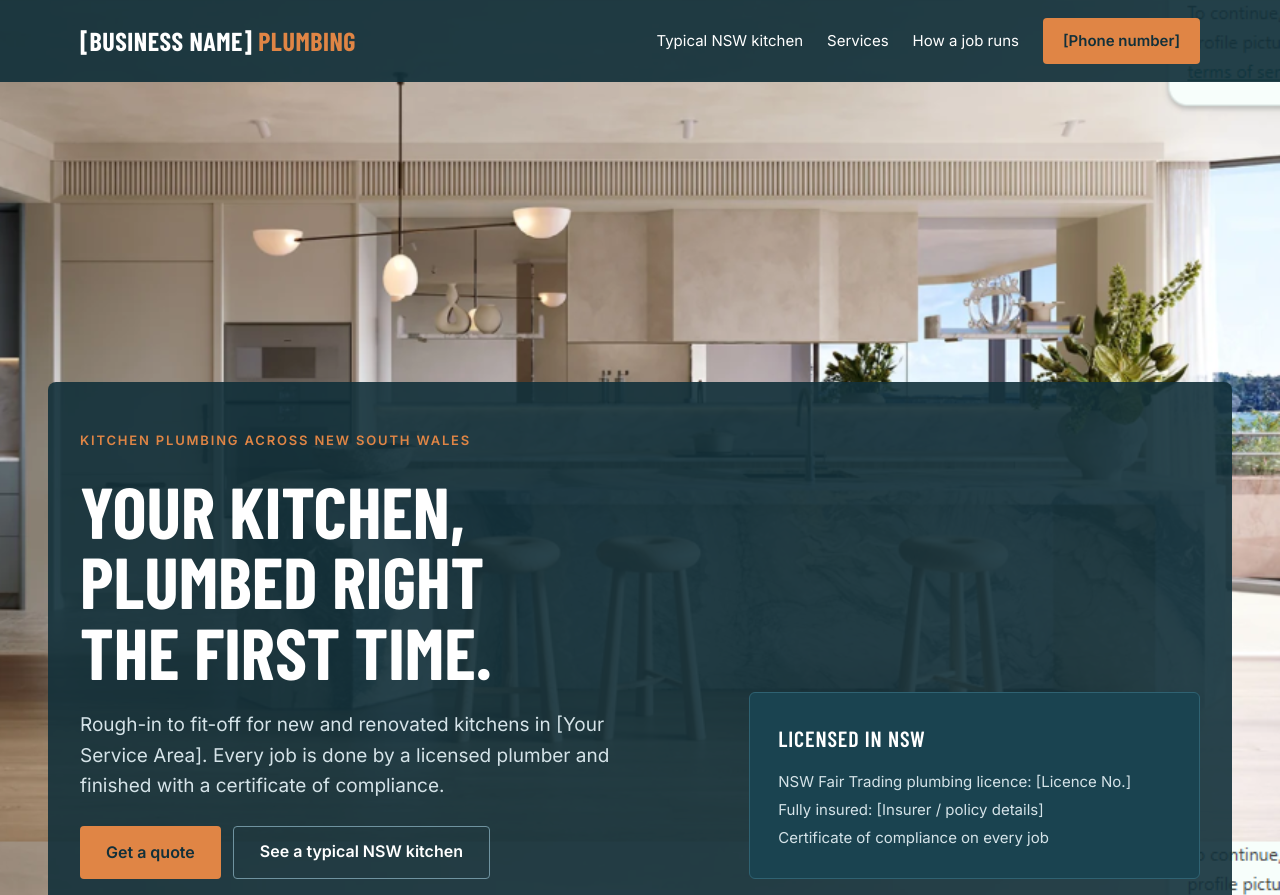
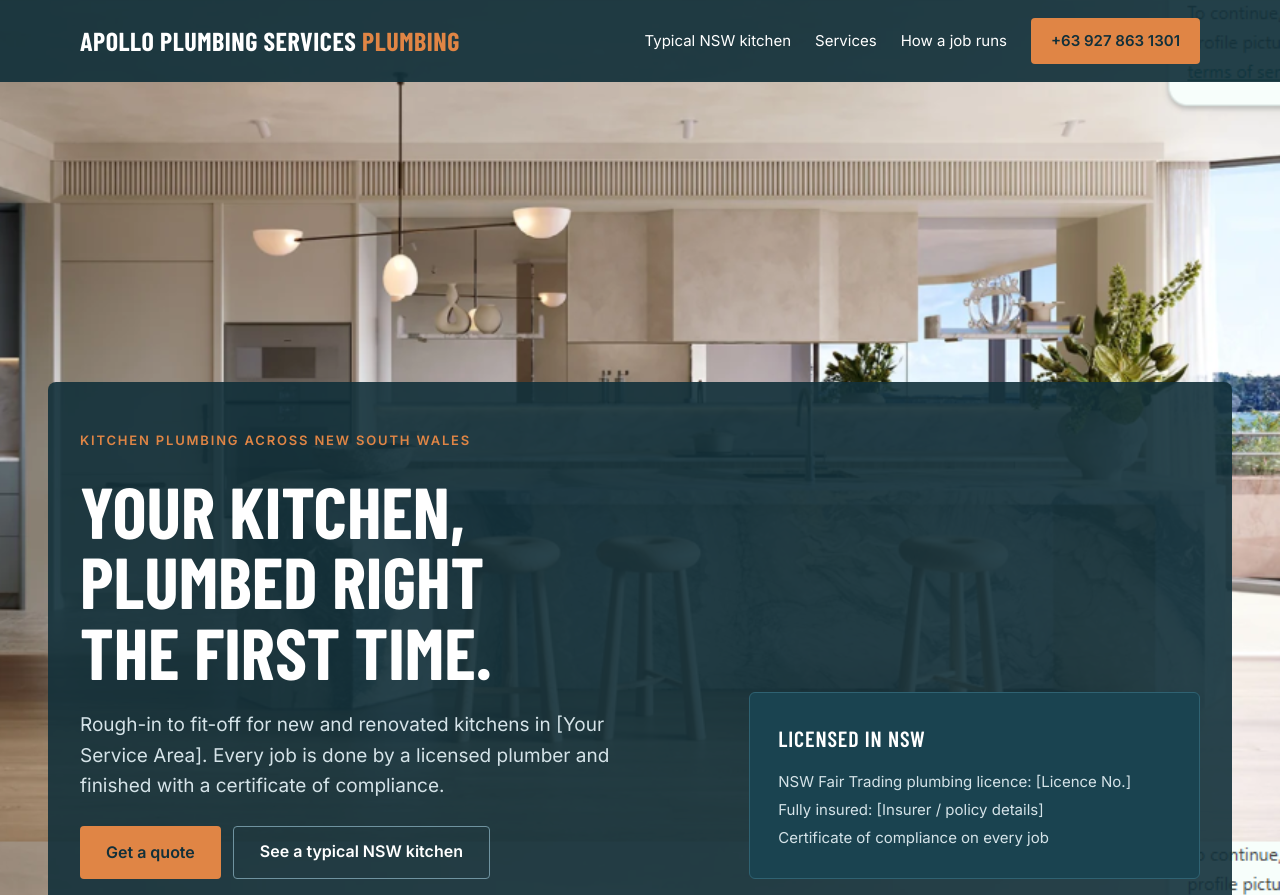
Before and after one commit to Imallari88/apollo_PlumbingServices.org, a plain HTML site: page index.html in a window 1280 px wide. Shown: the top 895 px of the page. Drawn offline with nearby package versions, Linux system fonts and the light colour scheme.

Commit message:
Update business name to Apollo Plumbing Services

```diff
--- a/index.html
+++ b/index.html
@@ -3,7 +3,7 @@
 <head>
 <meta charset="utf-8">
 <meta name="viewport" content="width=device-width, initial-scale=1">
-<title>[Business Name] Plumbing</title>
+<title> Apollo Plumbing Services </title>
 
 <link rel="preconnect" href="https://fonts.googleapis.com">
 <link rel="preconnect" href="https://fonts.gstatic.com" crossorigin>
@@ -22,12 +22,12 @@ a{color:#A84F1A}a:hover{color:#7E3A12}
 <!-- Header -->
 <header style="background:rgba(18,48,58,0.92);color:#FFFFFF">
 <div style="max-width:1120px;margin:0 auto;padding:18px 32px;display:flex;flex-wrap:wrap;align-items:center;justify-content:space-between;gap:16px">
-<div style="font-family:'Barlow Condensed',sans-serif;font-weight:700;font-size:26px;letter-spacing:0.02em;text-transform:uppercase">[Business Name] <span style="color:#E08545">Plumbing</span></div>
+<div style="font-family:'Barlow Condensed',sans-serif;font-weight:700;font-size:26px;letter-spacing:0.02em;text-transform:uppercase"> Apollo Plumbing Services <span style="color:#E08545">Plumbing</span></div>
 <nav style="display:flex;flex-wrap:wrap;gap:8px 24px;align-items:center;font-size:15px">
 <a href="#kitchen" style="color:#FFFFFF;text-decoration:none;padding:10px 0">Typical NSW kitchen</a>
 <a href="#services" style="color:#FFFFFF;text-decoration:none;padding:10px 0">Services</a>
 <a href="#process" style="color:#FFFFFF;text-decoration:none;padding:10px 0">How a job runs</a>
-<a href="#contact" style="background:#E08545;color:#12303A;text-decoration:none;font-weight:600;padding:11px 20px;border-radius:4px">[Phone number]</a>
+<a href="#contact" style="background:#E08545;color:#12303A;text-decoration:none;font-weight:600;padding:11px 20px;border-radius:4px"> +63 927 863 1301 </a>
 </nav>
 </div>
 </header>
@@ -195,7 +195,7 @@ a{color:#A84F1A}a:hover{color:#7E3A12}
 <div style="flex:2 1 280px;min-width:0;background:#FFFFFF;border:1px solid #CAD6DA;border-radius:6px;padding:28px;display:flex;flex-direction:column;gap:16px">
 <div><div style="font-size:13px;font-weight:600;letter-spacing:0.12em;text-transform:uppercase;color:#4F6A73">Phone</div><div style="font-size:22px;font-weight:600">[Phone number]</div></div>
 <div><div style="font-size:13px;font-weight:600;letter-spacing:0.12em;text-transform:uppercase;color:#4F6A73">Email</div><div style="font-size:18px;font-weight:600;overflow-wrap:anywhere">[hello@yourbusiness.com.au]</div></div>
-<div><div style="font-size:13px;font-weight:600;letter-spacing:0.12em;text-transform:uppercase;color:#4F6A73">Service area</div><div style="font-size:18px;font-weight:600">[Suburbs and regions you cover]</div></div>
+<div><div style="font-size:13px;font-weight:600;letter-spacing:0.12em;text-transform:uppercase;color:#4F6A73">Service area</div><div style="font-size:18px;font-weight:600"> New South Wales | Melbourne | Perth </div></div>
 </div>
 </div>
 </section>
@@ -205,7 +205,7 @@ a{color:#A84F1A}a:hover{color:#7E3A12}
 <!-- Footer -->
 <footer style="background:#12303A;color:#A9C2CB">
 <div style="max-width:1120px;margin:0 auto;padding:32px;display:flex;flex-direction:column;gap:12px;font-size:13px">
-<div style="display:flex;flex-wrap:wrap;justify-content:space-between;gap:12px;color:#FFFFFF;font-size:14px"><span>[Business Name] Plumbing · NSW licence [Licence No.] · ABN [ABN]</span><span>All plumbing, drainage and gas work certified.</span></div>
+<div style="display:flex;flex-wrap:wrap;justify-content:space-between;gap:12px;color:#FFFFFF;font-size:14px"><span> Apollo Plumbing Services · NSW licence [Licence No.] · ABN 098-098234-89 </span><span>All plumbing, drainage and gas work certified.</span></div>
 <div>Regulatory information from NSW Government and NSW Fair Trading. Budget ranges are indicative figures from industry guides, 2026. <a href="https://www.nsw.gov.au/business-and-economy/licences-and-credentials/building-and-trade-licences-and-registrations/kitchen-bathroom-and-laundry-renovation-work" style="color:#E08545">NSW licence rules</a> · <a href="https://www.thequoteyard.com.au/services/kitchen-renovation-cost-nsw" style="color:#E08545">Budget source</a></div>
 </div>
 </footer>
```
